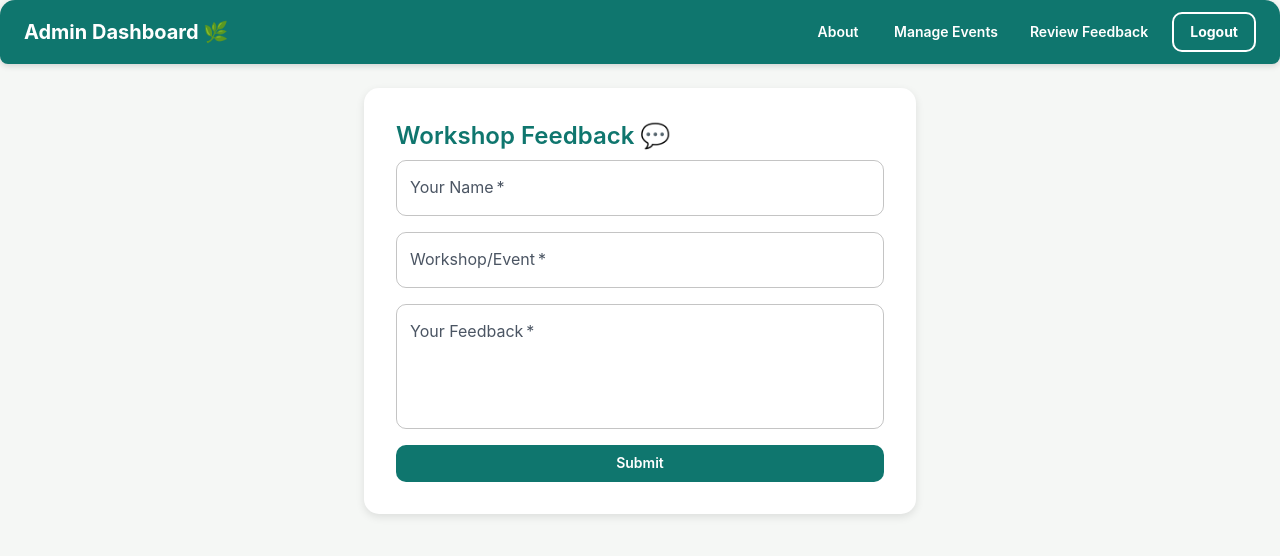
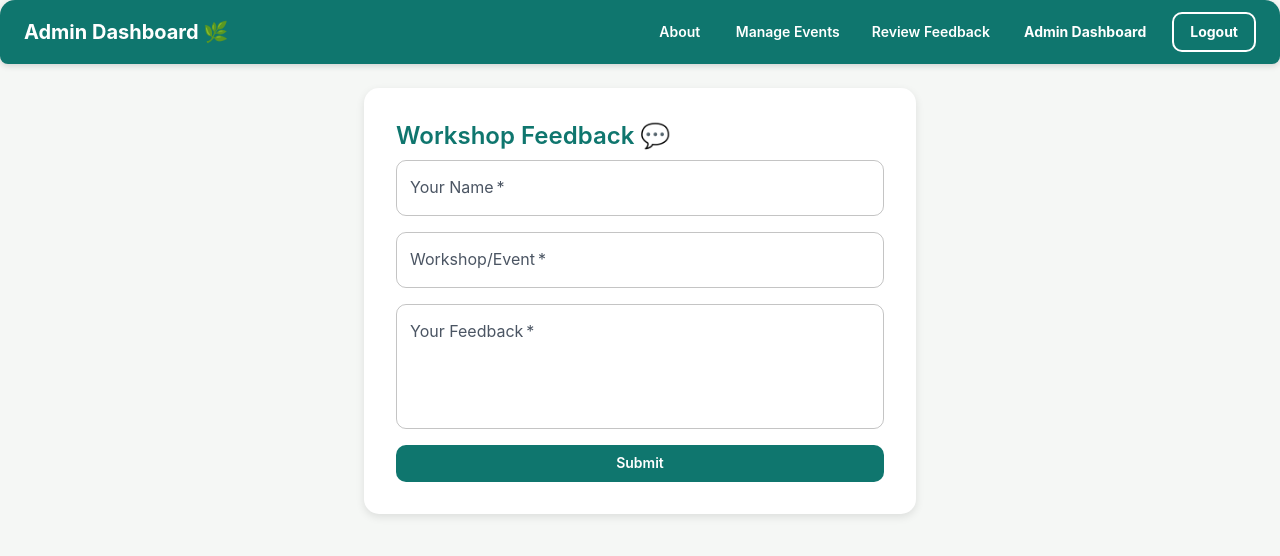
Before and after one commit to Harshi3107/student-wellness-platform, a React (Create React App) app: page /feedback in a window 1280 px wide. Shown: the top 556 px of the page. Built offline with nearby package versions, Linux system fonts and the light colour scheme; sample sign-in values are in the browser's storage.

Commit message:
Fixed navbar redirect, resolved App.js merge conflict, added routine pages

```diff
--- a/src/components/Navbar.jsx
+++ b/src/components/Navbar.jsx
@@ -8,8 +8,16 @@ const Navbar = () => {
 
   const handleLogout = () => {
     localStorage.removeItem("userRole");
-    navigate("/"); // ✅ FIXED: redirect to login route
+    navigate("/"); // redirect to login after logout
   };
+
+  // 🟢 Dashboard Redirect Based on Role
+  const dashboardPath =
+    userRole === "admin"
+      ? "/admin-dashboard"
+      : userRole === "student"
+      ? "/student-dashboard"
+      : "/";
 
   return (
     <AppBar
@@ -22,16 +30,11 @@ const Navbar = () => {
       }}
     >
       <Toolbar>
+        {/* 🌿 Title - Now correctly redirects depending on login */}
         <Typography
           variant="h6"
           component={Link}
-          to={
-            userRole === "admin"
-              ? "/admin-dashboard"
-              : userRole === "student"
-              ? "/student-dashboard"
-              : "/"
-          }
+          to={dashboardPath}
           sx={{
             flexGrow: 1,
             color: "#fff",
@@ -48,11 +51,13 @@ const Navbar = () => {
             : "Student Wellness 🌿"}
         </Typography>
 
+        {/* NAV LINKS */}
         <Box sx={{ display: "flex", alignItems: "center", gap: 2 }}>
           <Button component={Link} to="/about" sx={{ color: "#fff" }}>
             About
           </Button>
 
+          {/* STUDENT NAV */}
           {userRole === "student" && (
             <>
               <Button component={Link} to="/events" sx={{ color: "#fff" }}>
@@ -64,20 +69,50 @@ const Navbar = () => {
               <Button component={Link} to="/feedback" sx={{ color: "#fff" }}>
                 Feedback
               </Button>
-            </>
-          )}
-
-          {userRole === "admin" && (
-            <>
-              <Button component={Link} to="/admin/events" sx={{ color: "#fff" }}>
-                Manage Events
-              </Button>
-              <Button component={Link} to="/admin-feedback" sx={{ color: "#fff" }}>
-                Review Feedback
+              <Button
+                component={Link}
+                to="/student-dashboard"
+                sx={{
+                  color: "#fff",
+                  fontWeight: "bold",
+                  border: "2px solid transparent",
+                  "&:hover": { borderColor: "#fff", borderRadius: "8px" },
+                }}
+              >
+                Student Dashboard
               </Button>
             </>
           )}
 
+          {/* ADMIN NAV */}
+          {userRole === "admin" && (
+            <>
+              <Button component={Link} to="/admin-events" sx={{ color: "#fff" }}>
+                Manage Events
+              </Button>
+              <Button
+                component={Link}
+                to="/admin-feedback"
+                sx={{ color: "#fff" }}
+              >
+                Review Feedback
+              </Button>
+              <Button
+                component={Link}
+                to="/admin-dashboard"
+                sx={{
+                  color: "#fff",
+                  fontWeight: "bold",
+                  border: "2px solid transparent",
+                  "&:hover": { borderColor: "#fff", borderRadius: "8px" },
+                }}
+              >
+                Admin Dashboard
+              </Button>
+            </>
+          )}
+
+          {/* LOGOUT */}
           {userRole && (
             <Button
               onClick={handleLogout}
@@ -87,10 +122,7 @@ const Navbar = () => {
                 borderRadius: "10px",
                 px: 2,
                 fontWeight: "bold",
-                "&:hover": {
-                  backgroundColor: "#fff",
-                  color: "#0f766e",
-                },
+                "&:hover": { backgroundColor: "#fff", color: "#0f766e" },
               }}
             >
               Logout
```
